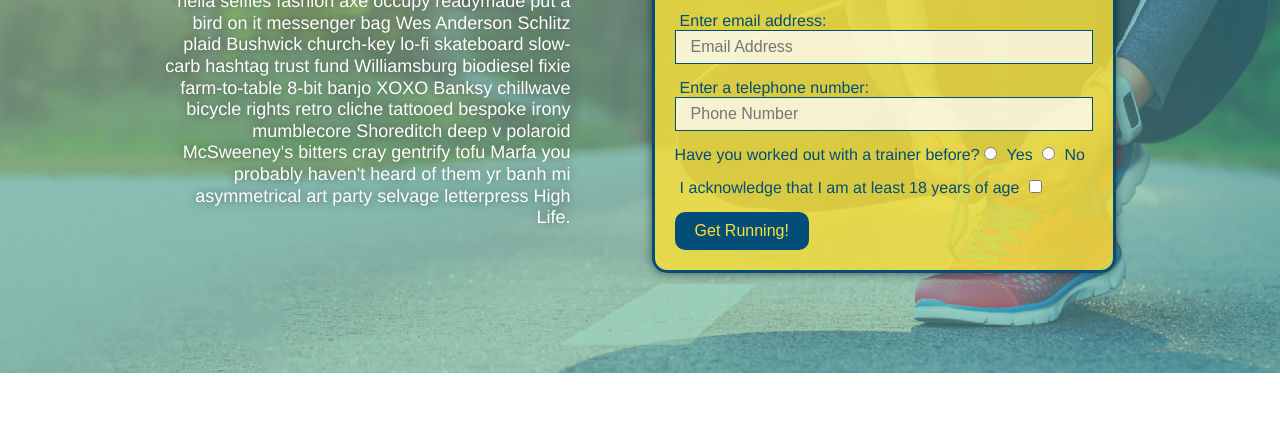
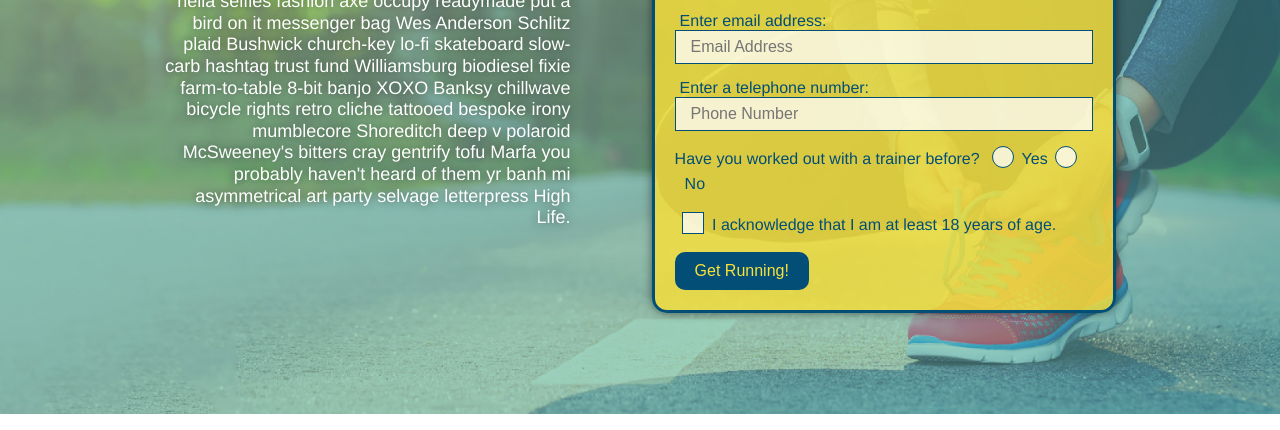
Before and after one commit to cabosw/run-buddy, a plain HTML site: page index.html in a window 1280 px wide. Shown: the part 345-775 px from the top of the page. Drawn offline with Linux system fonts and the light colour scheme.

Commit message:
customize checkboxes/radio buttons

```diff
--- a/assets/css/style.css
+++ b/assets/css/style.css
@@ -24,6 +24,7 @@
   background-size: cover;
   background-position: 80%;
   background-attachment: fixed;
+  z-index: 9999;
 }
 
 header h1 {
@@ -415,6 +416,65 @@
   display: flex;
 }
 
+.checkbox-wrapper input, .radio-wrapper input {
+  opacity: 0;
+}
+
+.checkbox-wrapper label, .radio-wrapper label {
+  position: relative;
+  left: 10px;
+  margin: 10px;
+  line-height: 1.6;
+}
+
+.checkbox-wrapper label::before, .radio-wrapper label::before {
+  content: "";
+  height: 20px;
+  width: 20px;
+  background: rgba(255, 255, 255, 0.75);
+  border: 1px solid #024e76;
+  position: absolute;
+  top: -4px;
+  left: -30px;
+}
+
+.radio-wrapper label::before {
+  border-radius: 50%;
+}
+
+.radio-wrapper label::after {
+  content: "";
+  width: 20px;
+  height: 20px;
+  border-radius: 50%;
+  background-image: radial-gradient(circle, #39a6b2, #024e76);
+  position: absolute;
+  left: -29px;
+  top: -3px;
+}
+
+.checkbox-wrapper label::after {
+  content: "";
+  height: 6px;
+  width: 14px;
+  border-left: 2px solid #024e76;
+  border-bottom: 2px solid #024e76;
+  position: absolute;
+  left: -26px;
+  top: 1px;
+  transform: rotate(-58deg);
+}
+
+.checkbox-wrapper input + label::after,
+.radio-wrapper input + label::after {
+  content: none;
+}
+
+.checkbox-wrapper input:checked + label::after,
+.radio-wrapper input:checked + label::after {
+  content: "";
+}
+
 
 
 /* MEDIA QUERY FOR SMALLER DESKTOP SCREENS AND SMALLER */
--- a/index.html
+++ b/index.html
@@ -54,16 +54,20 @@
         <input type="tel" placeholder="Phone Number" name="phone" id="phone" class="form-input" >
         <p>
           Have you worked out with a trainer before?
-          <input type="radio" name="trainer-confirm" id="trainer-yes" />
-          <label for="trainer-yes">Yes</label>
-          <input type="radio" name="trainer-confirm" id="trainer-no" />
-          <label for="trainer-no">No</label>
+          <span class="radio-wrapper">
+            <input type="radio" name="trainer-confirm" id="trainer-yes" />
+            <label for="trainer-yes">Yes</label>
+          </span>
+          <span class="radio-wrapper">
+            <input type="radio" name="trainer-confirm" id="trainer-no" />
+            <label for="trainer-no">No</label>
+          </span>
         </p>
         <p>
-          <label for="checkbox" >
-            I acknowledge that I am at least 18 years of age
-          </label>
-          <input type= "checkbox" name="age-confirm" id="checkbox"  />
+          <span class="checkbox-wrapper">
+            <input type="checkbox" name="age-confirm" id="checkbox" />
+            <label for="checkbox">I acknowledge that I am at least 18 years of age.</label>
+          </span>
         </p>
         <button type="submit">
           Get Running!
```
